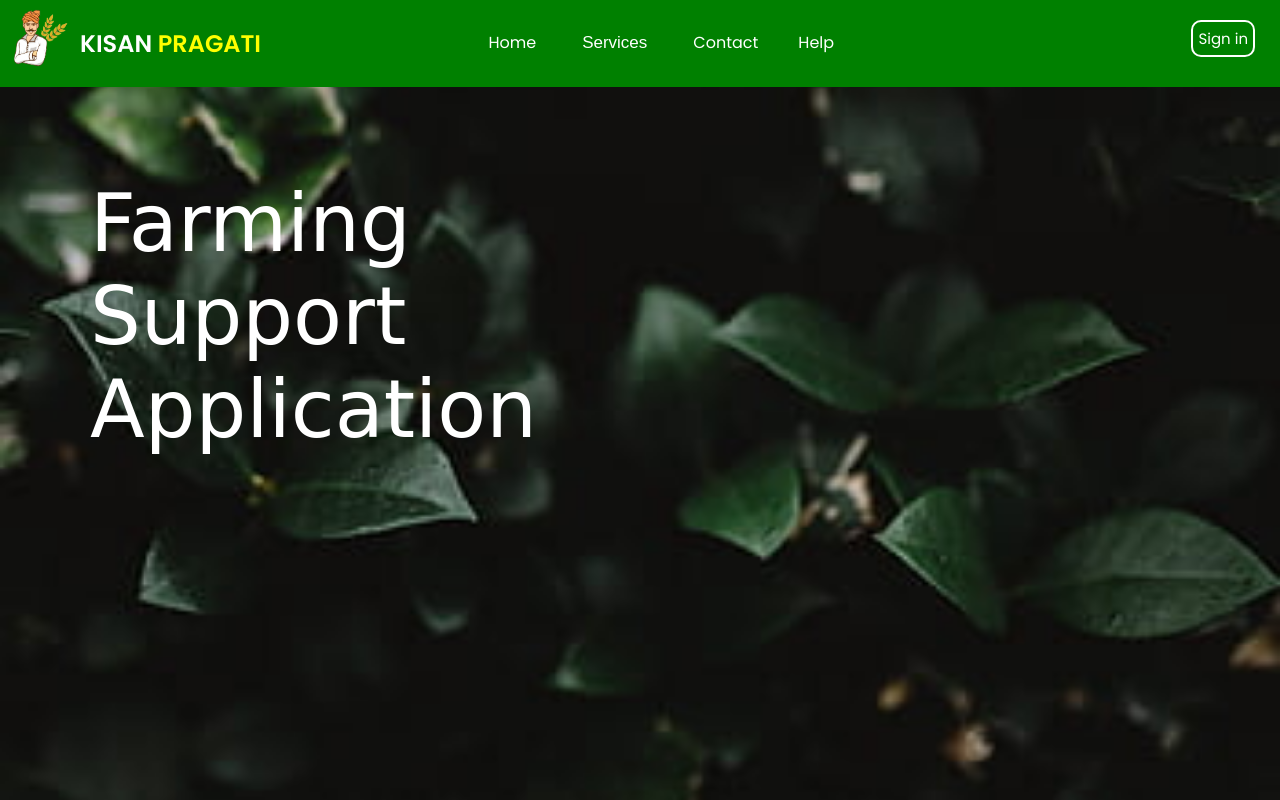
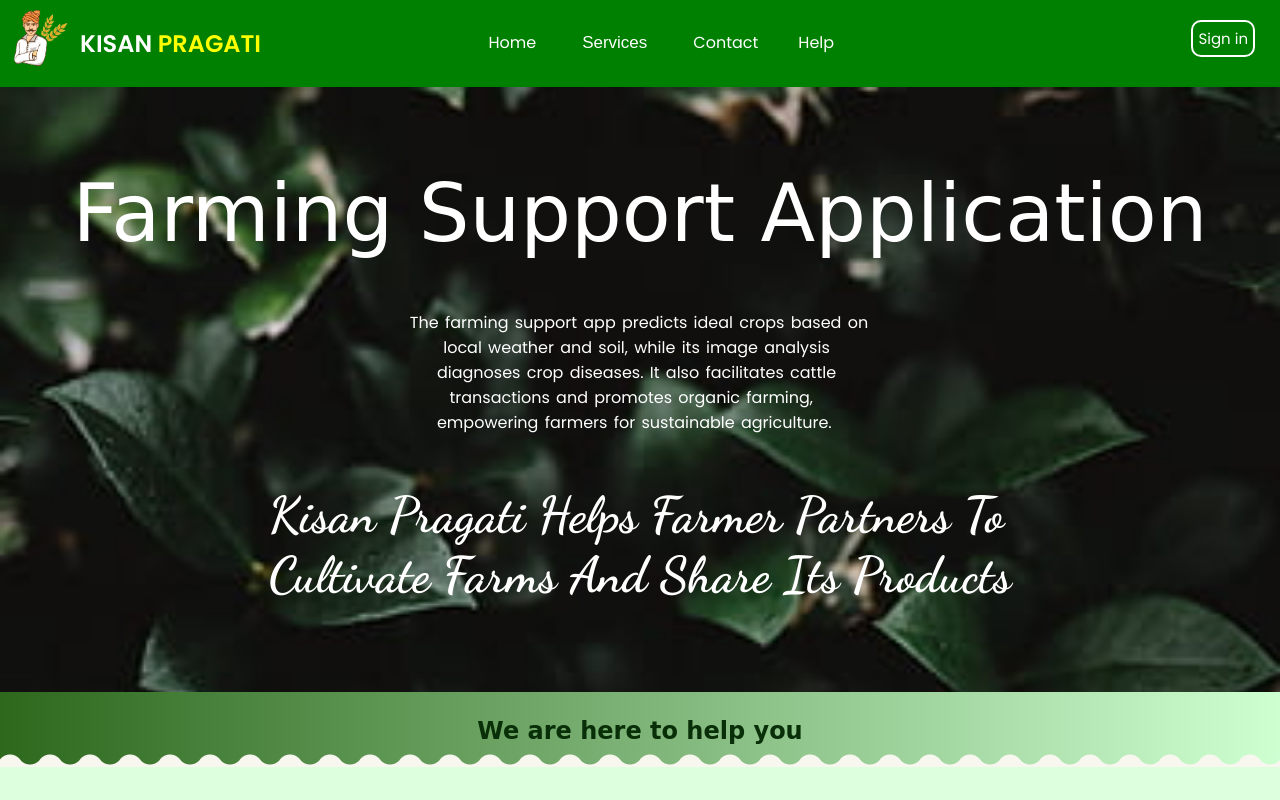
Before and after one commit to HARSHSINGH3118/Kisan-Pragati, a plain HTML site: page client/index.html in a window 1280 px wide. Shown: the top 800 px of the page. Drawn offline with Linux system fonts and the light colour scheme; a web font is replaced by a local one.

Commit message:
homepage slider change

```diff
--- a/client/index.html
+++ b/client/index.html
@@ -59,25 +59,30 @@
         </div>
       </div>
 
+      <div class="page_1">
+        <div class="page_1_left">
+          <div class="page_1_heading">
+            Farming Support Application
+          </div>
 
+          <pre class="page_1_content"> The farming support app predicts ideal crops based on <br>      local weather and soil, while its image analysis  <br>     diagnoses crop diseases. It also facilitates cattle <br>       transactions and promotes organic farming, <br>     empowering farmers for sustainable agriculture.</pre>
 
-      <!-- <div class="main_page">
-        <img src="./public/assets/cornn.jpg" alt="" />
-        <img src="./public/assets/tomato_man.jpg" alt="" />
-        <img src="./public/assets/truck.jpg" alt="" />
-        <div class="main_page_2">
-          <img src="./public/assets/flower.jpg" alt="" />
-          <img src="./public/assets/mango.jpeg" alt="" />
-        </div>
-      </div> -->
-
-      <!-- <div class="page_2">
           <div class="line">
             Kisan Pragati Helps Farmer Partners To <br />
             Cultivate Farms And Share Its Products
           </div>
 
+
+        </div>
+
+        </div>
+
+        <div class="wave">We are here to help you</div>
+
+      <div class="page_2">
+
         <div class="content_page">
+          <div class="box-1">
             <div class="box">
               <img src="/client/public/assets/weather.jpeg" alt="" />
             </div>
@@ -85,6 +90,9 @@
 
               <img src="/client/public/assets/cow2.jpg" alt="" />
             </div>
+          </div>
+
+          <div class="box-2">
             <div class="box">
               <img
                 src="/client/public/assets/Plant-Disease-Detection.jpg"
@@ -94,6 +102,9 @@
             <div class="box">
 
               <img src="/client/public/assets/paddy_rice.jpg" alt="" />
+            </div>
+          </div>
+
         </div>
       </div>
 
@@ -146,24 +157,18 @@
         <div class="foot_right">
           <img src="./public/assets/men-removebg-preview.png" alt="" />
         </div>
+
+
       </div>
-
       <div class="copy">
         Copyright | All Rights Reserved | Developed by Khushi & Harsh
       </div>
-      </div> -->
 
-      <div class="page_1">
-        <div class="page_1_left">
-          <div class="page_1_heading">
-            Farming <br>Support <br> Application
-          </div>
-        </div>
-        <div class="page_2_right">
 
       </div>
     </div>
-    </div>
+    <script src="/client/public/js/organic.js"></script>
     <script src="script.js"></script>
+
   </body>
 </html>
--- a/client/public/css/style.css
+++ b/client/public/css/style.css
@@ -13,52 +13,14 @@
   border-radius: 50px;
 }
 
-body{
+.page_1{
   background-image: url(/client/public/assets/bg_green.jpg);
   background-repeat: no-repeat;
   background-size: cover;
 }
 
 
-
-
-/* .main_page img {
-  height: 250px;
-  border-radius: 15px;
-  margin: 22px;
-  animation-duration: 3s;
-  animation-name: slidein;
-  animation-iteration-count: infinite;
-  animation-direction: alternate;
-}
-
-@keyframes popin {
-  0% {
-    transform: scale(0);
-  }
-  100% {
-    transform: scale(1);
-  }
-}
-
-@keyframes popout {
-  0% {
-    transform: scale(0);
-  }
-  100% {
-    transform: scale(1);
-  }
-}
-
-.main_page img {
-  animation: popin 2s ease-out;
-}
-
-/* test start */
-
-/* test end */
-
-/* .main_page {
+.main_page {
   padding-top: 7px;
   padding-bottom: 6px;
   padding-left: 60px;
@@ -72,6 +34,7 @@ body{
 .page_2 {
   background-color: rgba(176, 255, 176, 0.422);
   padding-top: 60px;
+
 }
 
 .line {
@@ -84,21 +47,29 @@ body{
 }
 
 .footer {
+  background-color: rgba(176, 255, 176, 0.422);
   display: flex;
   justify-content: space-between;
-  position: relative;
-  top: 35px;
+  /* position: relative;
+  top: 35px; */
 }
 
 .foot_left img {
   height: 350px;
+   position: relative;
+  top: 35px;
 }
 
 .foot_right img {
   height: 380px;
   padding-right: 15px;
   position: relative;
-  top: 6px;
+  top: 42px;
+}
+
+.foot_mid{
+   position: relative;
+  top: 35px;
 }
 
 .copy {
@@ -109,6 +80,12 @@ body{
   justify-content: center;
   align-items: center;
   padding: 8px;
+}
+
+.line{
+  color: white;
+  padding: 50px;
+  padding-bottom: 87px;
 }
 
 .git_mid img {
@@ -187,18 +164,81 @@ body{
 }
 
 .content_page {
-  padding-top: 50px;
   display: flex;
   flex-direction: column;
   align-items: center;
   justify-content: center;
   overflow: hidden;
-}  */
+}
 
 .page_1_heading{
   color: white;
   font-family: "Love Ya Like A Sister", cursive;
   font-size: 80px;
-  padding: 90px;
+  display: flex;
+  justify-content: center;
+  padding-top: 80px;
   background-color: none;
 }
+
+.page_1_content{
+  color: white;
+  font-family: "Poppins", sans-serif;
+  display: flex;
+  justify-content: center;
+  padding-top: 50px;
+  word-spacing: 2px;
+}
+
+.wave {
+  height: 50px;
+  position: relative;
+  background: linear-gradient(90deg, #2d681d 0%, #b8ffbdb0 100%);
+}
+
+/* Wave text css */
+.wave {
+  color: rgb(8, 47, 8);
+  text-align: center;
+  font-weight: bold;
+  font-size: 24px;
+  padding-top: 25px;
+  padding-bottom: 50px;
+  font-family: "Love Ya Like A Sister", cursive;
+}
+/* */
+
+.wave::before {
+  content: "";
+  position: absolute;
+  left: 0;
+  bottom: 0;
+  right: 0;
+  background-repeat: repeat;
+  height: 10px;
+  background-size: 20px 20px;
+  background-image: radial-gradient(
+    circle at 10px -5px,
+    transparent 12px,
+    #f7f7ef 13px
+  );
+}
+.wave::after {
+  content: "";
+  position: absolute;
+  left: 0;
+  bottom: 0;
+  right: 0;
+  background-repeat: repeat;
+  height: 15px;
+  background-size: 40px 20px;
+  background-image: radial-gradient(
+    circle at 10px 15px,
+    #f7f7ef 12px,
+    transparent 13px
+  );
+}
+
+.box-1, .box-2{
+  display: flex;
+}
```
Lines whose indentation alone changed are shown as unchanged.
